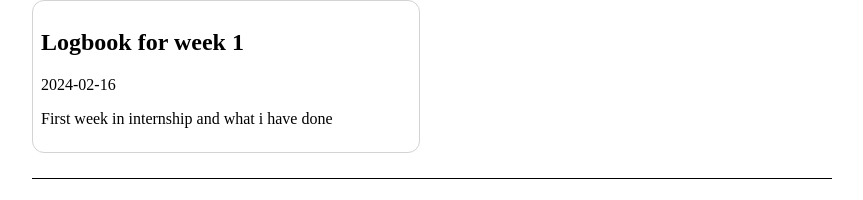
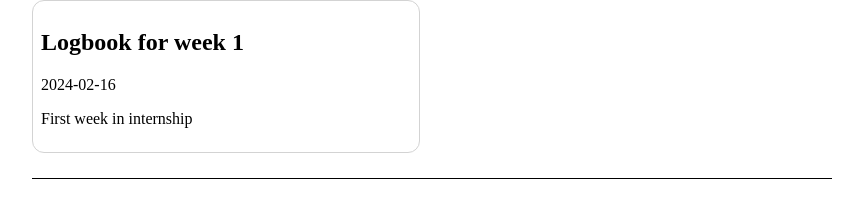
Before and after one commit to Mwaldemar/logbook, a Next.js app: page / in a window 1280 px wide. Shown: the part 208-408 px from the top of the page, without its empty margins (208-1071 px from the left). Built offline with nearby package versions, Linux system fonts and the light colour scheme.

Commit message:
Small changes

```diff
--- a/app/posts/[slug]/page.tsx
+++ b/app/posts/[slug]/page.tsx
@@ -11,7 +11,7 @@ const getPostContent = (slug: string) => {
     return matterResult;
 }
 
-export const generateStatisParams = async () => {
+export const generateStaticParams = async () => {
     const posts = getPostMetadata();
     return posts.map((post) => ({
         slug: post.slug,
--- a/posts/log1.md
+++ b/posts/log1.md
@@ -1,5 +1,5 @@
 ---
 title: "Logbook for week 1"
-subtitle: "First week in internship and what i have done"
+subtitle: "First week in internship"
 date: "2024-02-16"
 ---
```
